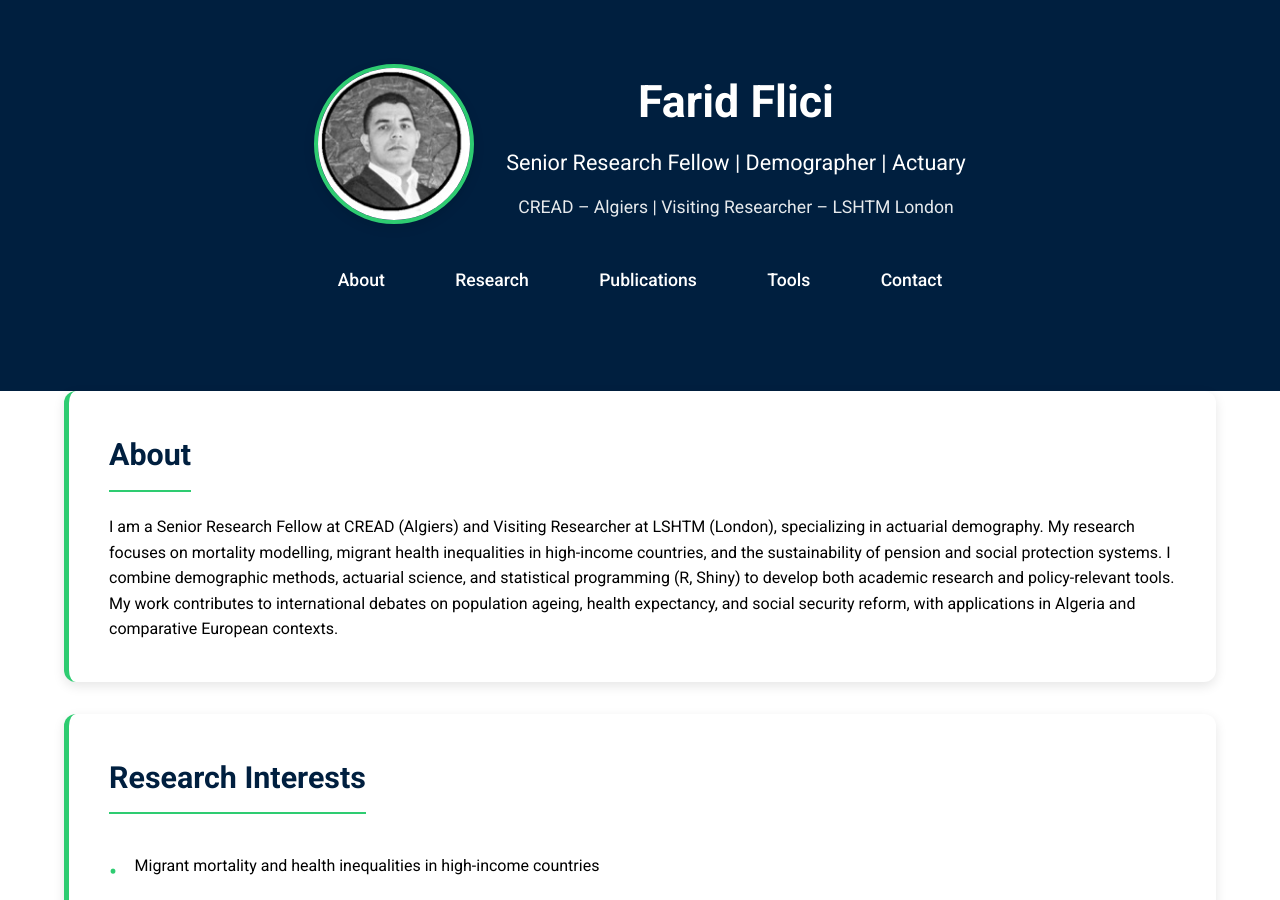
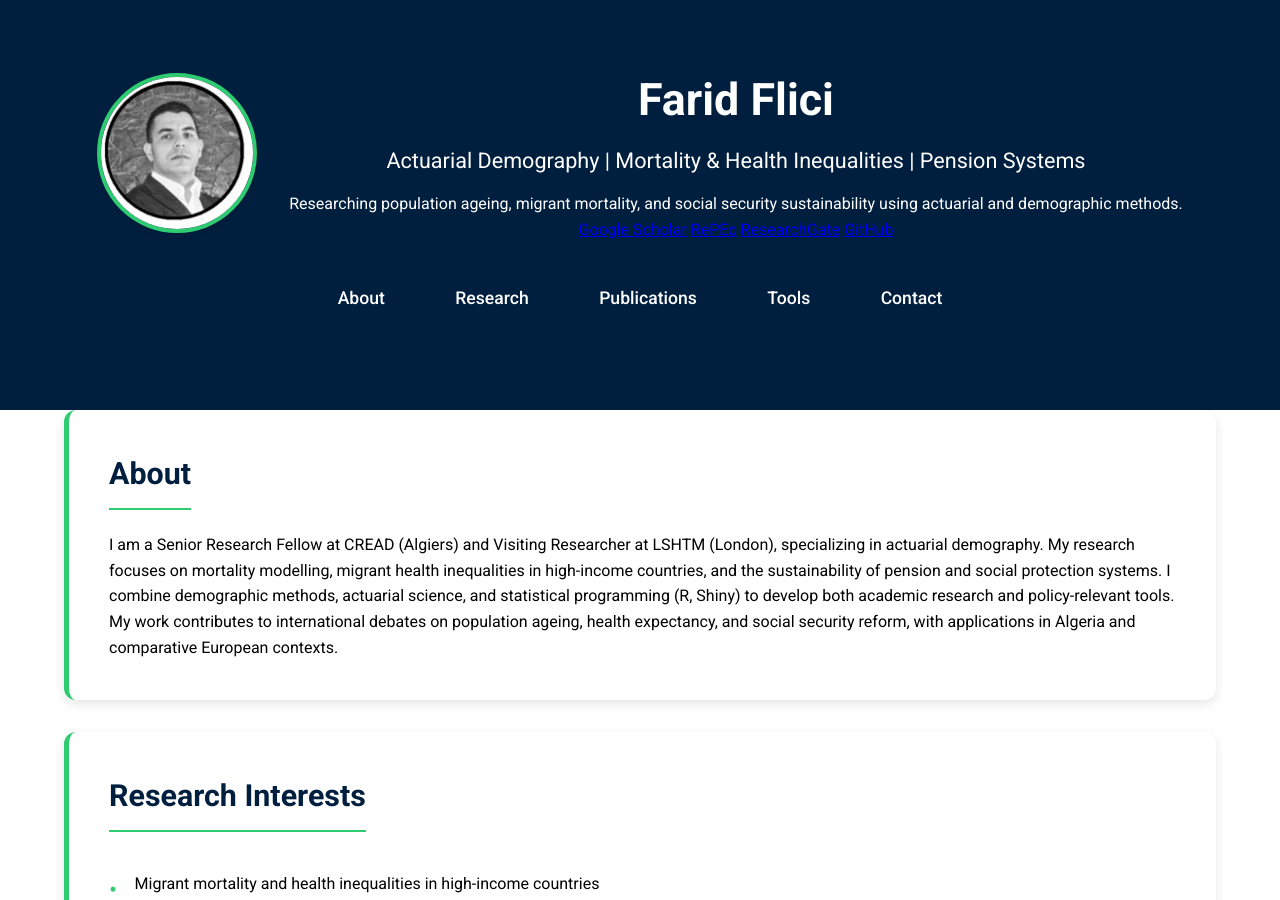
Before and after one commit to Farid-FLICI/farid-flici.github.io, a Jekyll site: the page index2.html, which Jekyll copies as it is, in a window 1280 px wide and 900 px high. Built offline with Jekyll 4.4.1, drawn with Linux system fonts in a browser that asks for light colours.

Commit message:
Update index2.html

```diff
--- a/index2.html
+++ b/index2.html
@@ -177,8 +177,15 @@
       <img src="https://github.com/Farid-FLICI/farid-flici.github.io/blob/y/14e.jpg" alt="Farid Flici" class="profile-photo">
       <div class="profile-info">
         <h1>Farid Flici</h1>
-        <p class="subtitle">Senior Research Fellow | Demographer | Actuary</p>
-        <p class="affiliations">CREAD – Algiers | Visiting Researcher – LSHTM London</p>
+        <p class="subtitle">Actuarial Demography | Mortality & Health Inequalities | Pension Systems</p>
+        <p class="tagline">Researching population ageing, migrant mortality, and social security sustainability using actuarial and demographic methods.</p>
+
+<div class="quick-links">
+  <a href="#">Google Scholar</a>
+  <a href="#">RePEc</a>
+  <a href="#">ResearchGate</a>
+  <a href="#">GitHub</a>
+</div>
       </div>
     </div>
 
```
